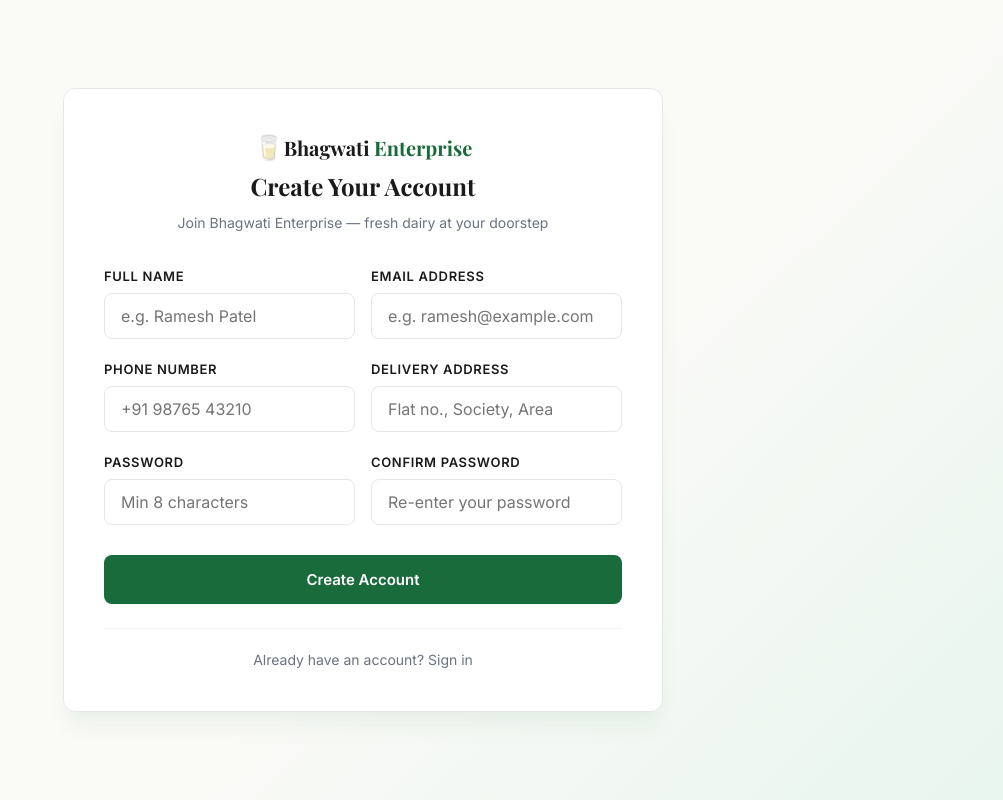
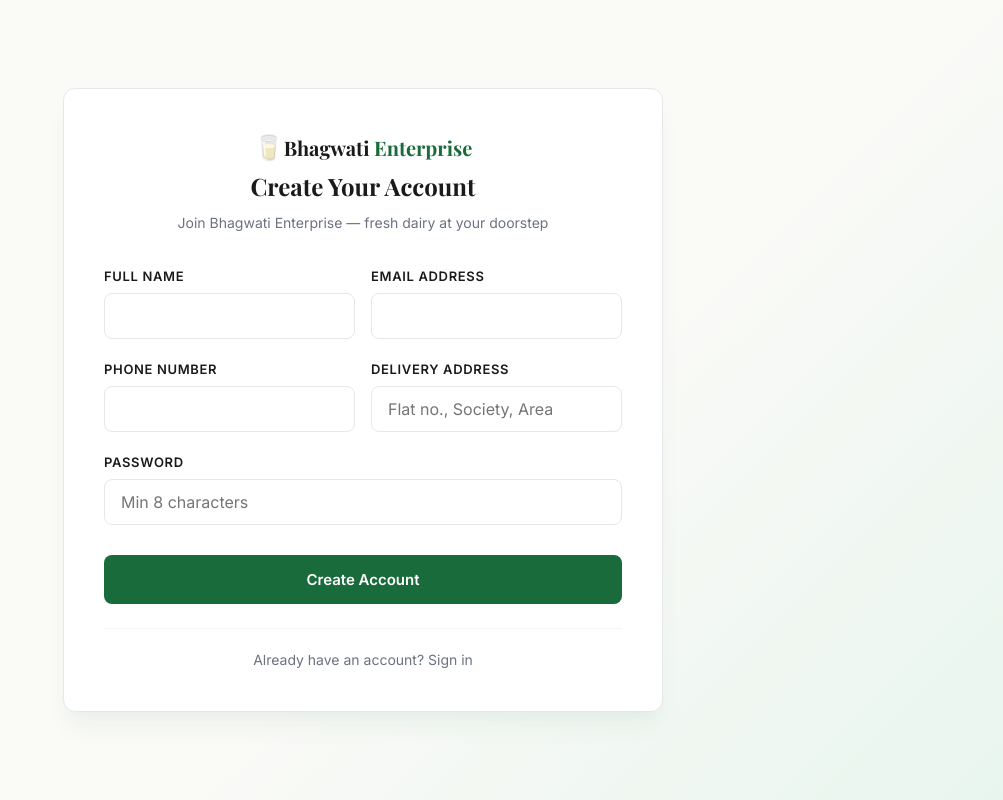
Before and after one commit to prince1702/dairy, a Next.js app: page /register in a window 1280 px wide. Shown: the whole page, without its empty margins (277-1280 px from the left). Built offline with nearby package versions, Linux system fonts and the light colour scheme; no server answers.

Commit message:
feat: simplify registration form (remove confirm password, remove placeholders)

```diff
--- a/src/app/register/page.tsx
+++ b/src/app/register/page.tsx
@@ -12,7 +12,6 @@
   const [phone, setPhone] = useState("");
   const [address, setAddress] = useState("");
   const [password, setPassword] = useState("");
-  const [confirmPassword, setConfirmPassword] = useState("");
   const [loading, setLoading] = useState(false);
   const [errorMsg, setErrorMsg] = useState("");
 
@@ -27,10 +26,6 @@
     }
     if (password.length < 8) {
       setErrorMsg("Password must be at least 8 characters.");
-      return;
-    }
-    if (password !== confirmPassword) {
-      setErrorMsg("Passwords do not match.");
       return;
     }
 
@@ -73,7 +68,6 @@
                 id="name"
                 type="text"
                 className="form-input"
-                placeholder="e.g. Ramesh Patel"
                 value={name}
                 onChange={(e) => setName(e.target.value)}
                 required
@@ -85,7 +79,6 @@
                 id="email"
                 type="email"
                 className="form-input"
-                placeholder="e.g. ramesh@example.com"
                 value={email}
                 onChange={(e) => setEmail(e.target.value)}
                 required
@@ -100,7 +93,6 @@
                 id="phone"
                 type="tel"
                 className="form-input"
-                placeholder="+91 98765 43210"
                 value={phone}
                 onChange={(e) => setPhone(e.target.value)}
               />
@@ -118,7 +110,6 @@
             </div>
           </div>
 
-          <div className="form-row">
           <div className="form-group">
             <label className="form-label" htmlFor="password">Password</label>
             <input
@@ -130,19 +121,6 @@
               onChange={(e) => setPassword(e.target.value)}
               required
             />
-            </div>
-            <div className="form-group">
-              <label className="form-label" htmlFor="confirmPassword">Confirm Password</label>
-              <input
-                id="confirmPassword"
-                type="password"
-                className="form-input"
-                placeholder="Re-enter your password"
-                value={confirmPassword}
-                onChange={(e) => setConfirmPassword(e.target.value)}
-                required
-              />
-            </div>
           </div>
 
           <button
```
Lines whose indentation alone changed are shown as unchanged.
